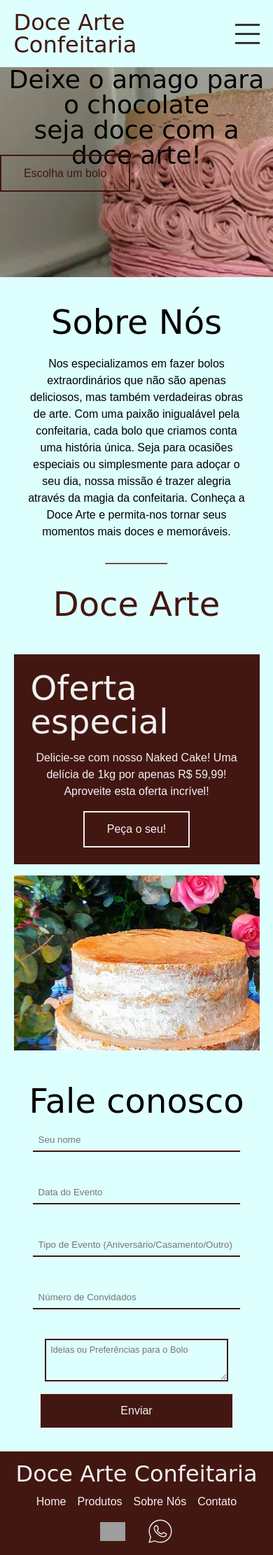
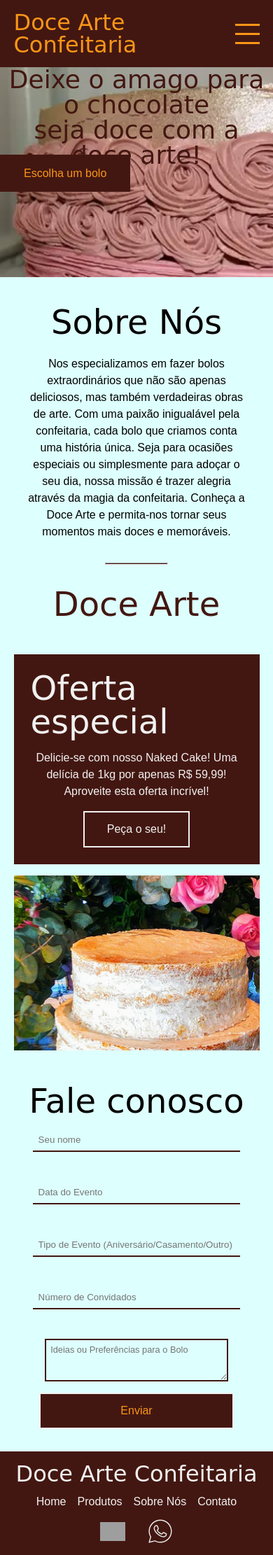
Before and after one commit to wellingtonfernandesbarbosa/docearte, a PHP site: page / in a window 390 px wide. Shown: the whole page at 70% size. Run offline with PHP 8.4, Linux system fonts and the light colour scheme; some web fonts are replaced; grey boxes are pictures that could not be loaded.

Commit message:
Redesigned header and mobile navigation menu

```diff
--- a/public/style.css
+++ b/public/style.css
@@ -3,6 +3,7 @@
 @import url('./styles/reset.css');
 @import url('./assets/GothamFont/GothamFont.css');
 @import url('./styles/header.css');
+@import url('./styles/ourCatalog.css');
 @import url('./styles/aboutUs.css');
 @import url('./styles/specialOffer.css');
 @import url('./styles/form.css');
@@ -73,13 +74,13 @@ h1 {
 }
 
 .lightButton {
-  color: var(--tertiary-color-2);
+  color: var(--tertiary-color-1);
   border: 2px solid var(--tertiary-color-2);
-  background: none;
+  background-color: var(--tertiary-color-2);
 }
 
 .blackButton {
-  color: var(--primary-color);
+  color: var(--tertiary-color-1);
   border: 2px solid var(--primary-color);
   background: var(--tertiary-color-2);
 }
--- a/public/styles/header.css
+++ b/public/styles/header.css
@@ -1,5 +1,5 @@
 header {
-  background-color: var(--secondary-color-1);
+  background-color: var(--tertiary-color-2);
   width: 100%;
 }
 
@@ -11,16 +11,15 @@ header {
   max-width: 1280px;
   padding: 24px 0;
   margin: 0 auto;
-  /* max-width: 1280px; */
 }
 
 .company-link-header {
-  color: var(--tertiary-color-2)
+  color: var(--tertiary-color-1)
 }
 
 .show,
 .right-menu li {
-  background-color: var(--secondary-color-1);
+  background-color: var(--tertiary-color-2);
 }
 
 .right-menu {
@@ -29,6 +28,7 @@ header {
 }
 
 .right-menu li a {
+  color: white;
   text-transform: uppercase;
 }
 
@@ -52,19 +52,20 @@ header {
   display: block;
   height: 3px;
   width: 35px;
-  background-color: #333;
+  background-color: var(--tertiary-color-1);
 }
 
 .orderCake {
   background-image: url('../assets/img/banner-header_1440.webp');
   background-size: cover;
+  background-position: center;
   overflow: hidden;
 }
 
 .orderCake-content {
-  backdrop-filter: blur(3px);
+  backdrop-filter: blur(1px);
   width: 100%;
-  height: 40vw;
+  height: 35vw;
   display: flex;
   align-items: center;
   justify-content: center;
@@ -80,8 +81,8 @@ header {
 
 .order-title {
   font-family: var(--font-clicker);
-  color: #000000;
-  font-size: 48px;
+  color: var(--tertiary-color-2);
+  font-size: 52px;
 }
 
 .order-button:active {
@@ -91,7 +92,11 @@ header {
 
 @media (max-width: 1312px) {
   .nav-bar {
-    padding: 24px 16px;
+    padding: 18px 16px;
+  }
+
+  .orderCake-content {
+    height: 40vw;
   }
 }
 
@@ -108,13 +113,14 @@ header {
     display: none;
     flex-direction: column;
     font-size: 20px;
-    background-color: var(--secondary-color-1);
+    background-color: var(--tertiary-color-2);
     padding: 20px;
     gap: 20px;
     position: absolute;
-    top: 96px;
+    top: 84px;
     right: 0px;
     z-index: 2;
+    border-bottom: 3px solid var(--tertiary-color-1);
   }
 
   .right-menu.show {
@@ -141,18 +147,16 @@ header {
     height: 100%;
   }
 
+  .orderCake {
+    background-image: url("../assets/img/banner-header_435.webp");
+  }
+
   .right-menu {
-    width: 50%;
-    top: 63px;
+    top: 79px;
   }
 
   .orderCake {
     height: 300px;
-    background-image: url("../assets/img/banner-header_435.webp");
-  }
-
-  .orderCake::before {
-    background: url("../assets/img/banner-header_435.webp") center/cover;
   }
 
   .order-title {
@@ -168,3 +172,11 @@ header {
     padding: 1em 0;
   }
 }
+
+/* media 450 */
+
+@media (max-width: 450px) {
+  .right-menu {
+      top: 63px;
+    }
+}
```
